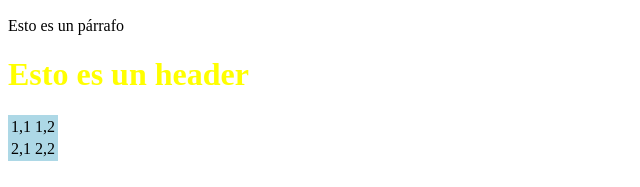
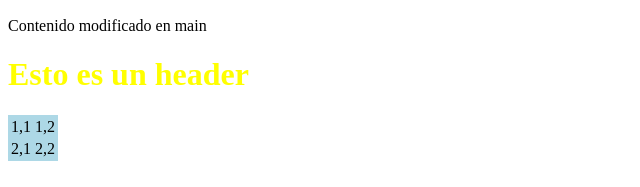
Before and after one commit to rodrigoMartinDelCampo/REPO-TIC-3-MCMdC, a plain HTML site: page index.html in a window 1280 px wide. Shown: the part 311-498 px from the top of the page, 0-640 px from the left. Drawn offline with Linux system fonts and the light colour scheme.

Commit message:
Cambio en main

```diff
--- a/index.html
+++ b/index.html
@@ -9,7 +9,7 @@
 </head>
 <body>
   <img src="https://ichef.bbci.co.uk/ace/ws/640/cpsprodpb/15665/production/_107435678_perro1.jpg.webp">
-  <p>Esto es un párrafo</p>
+  <p>Contenido modificado en main</p>
   <h1>Esto es un header</h1>
   <table>
     <tr>
```
